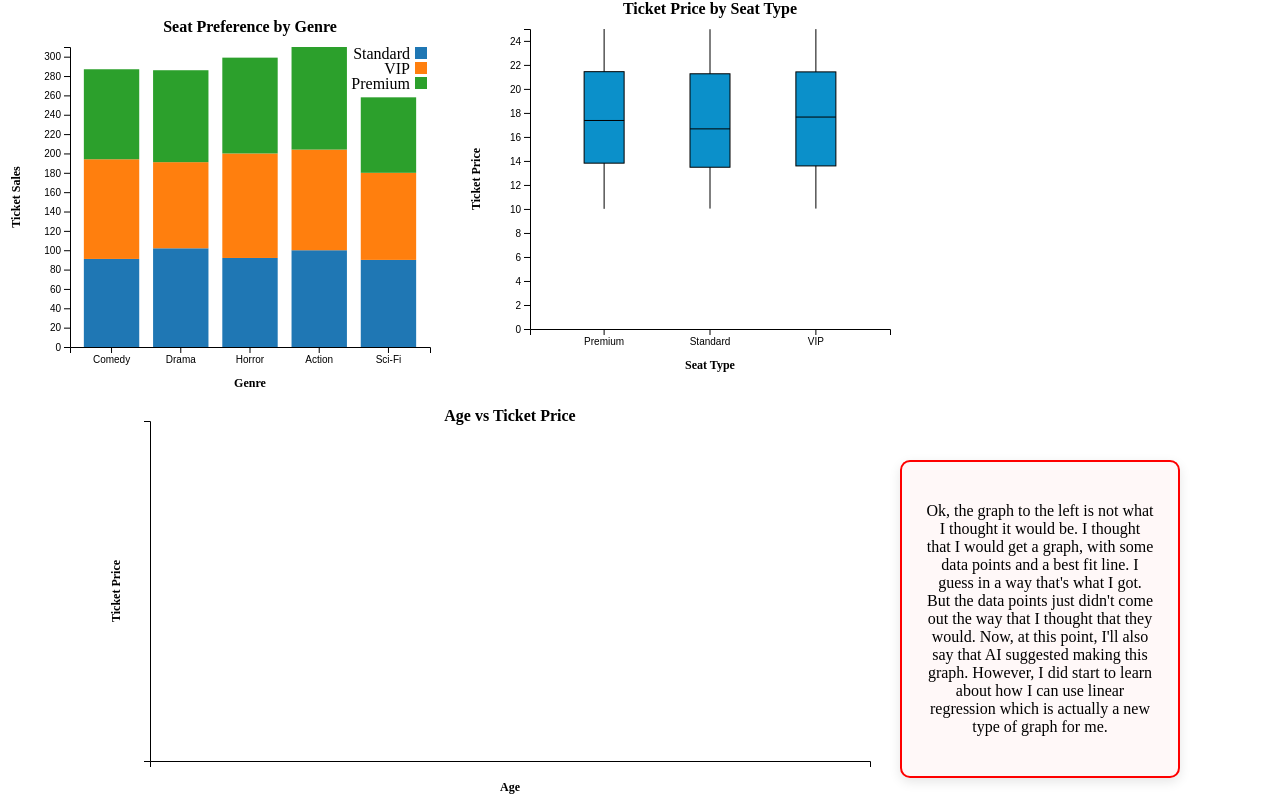
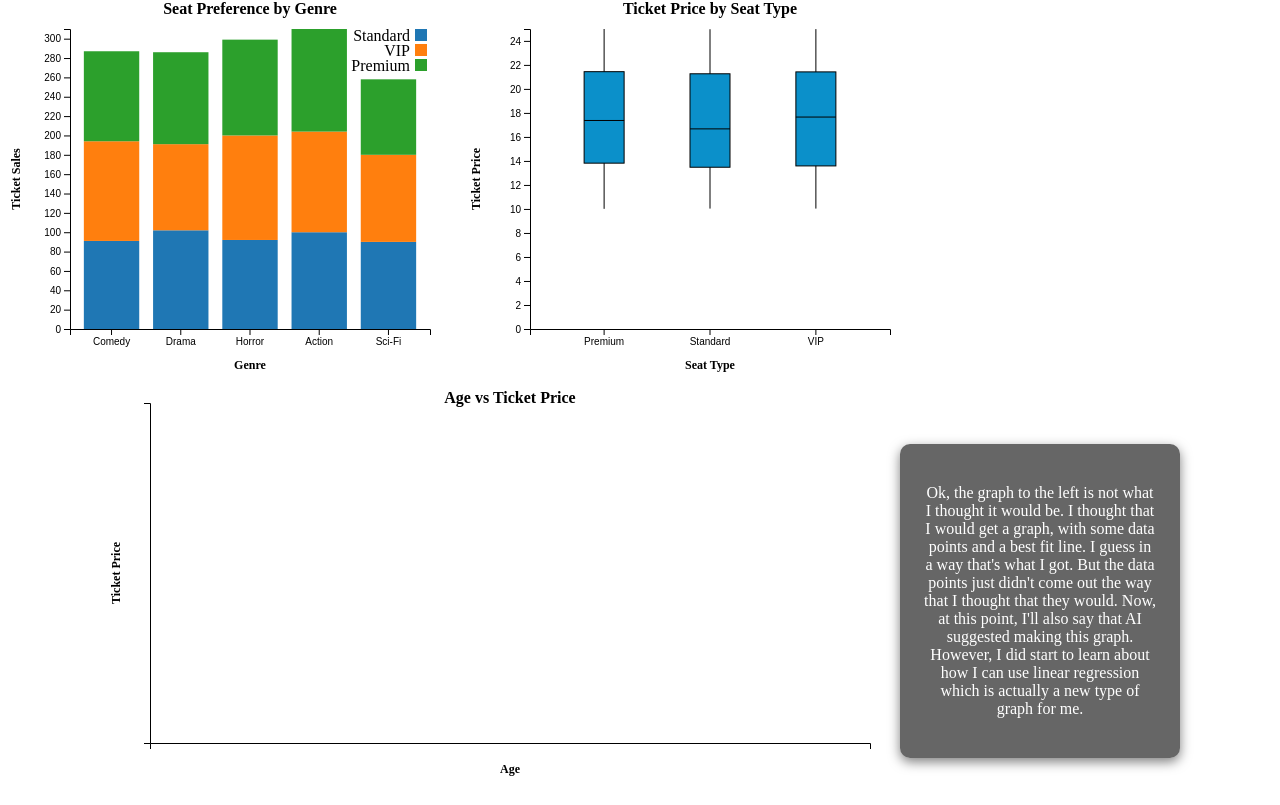
Before and after one commit to ravenusmc/cinema_hall_ticket_sales, a Vue app in the folder client/: page /data in a window 1280 px wide. Shown: the part 555-1360 px from the top of the page. Built offline with nearby package versions, Linux system fonts and the light colour scheme.

Commit message:
working on explanation div

```diff
--- a/client/src/components/graphs/SeatPrefGraph.vue
+++ b/client/src/components/graphs/SeatPrefGraph.vue
@@ -1,6 +1,5 @@
 <template>
     <div>
-        4
         <div ref="seatPrefGraph"></div>
     </div>
 </template>
--- a/client/src/components/random/ExplainAgeTicketPrice.vue
+++ b/client/src/components/random/ExplainAgeTicketPrice.vue
@@ -24,13 +24,13 @@
 }
 
 .explanation-div {
-  border: 2px solid red;
   padding: 1.5rem;
   text-align: center;
   width: 85%;
   max-width: 600px;
-  background-color: #fff8f8;
   border-radius: 10px;
-  box-shadow: 0 4px 12px rgba(0, 0, 0, 0.1);
+  background-color: rgba(0, 0, 0, 0.6);
+  color: white;
+  box-shadow: 0 4px 12px rgba(0, 0, 0, 0.5);
 }
 </style>
```
